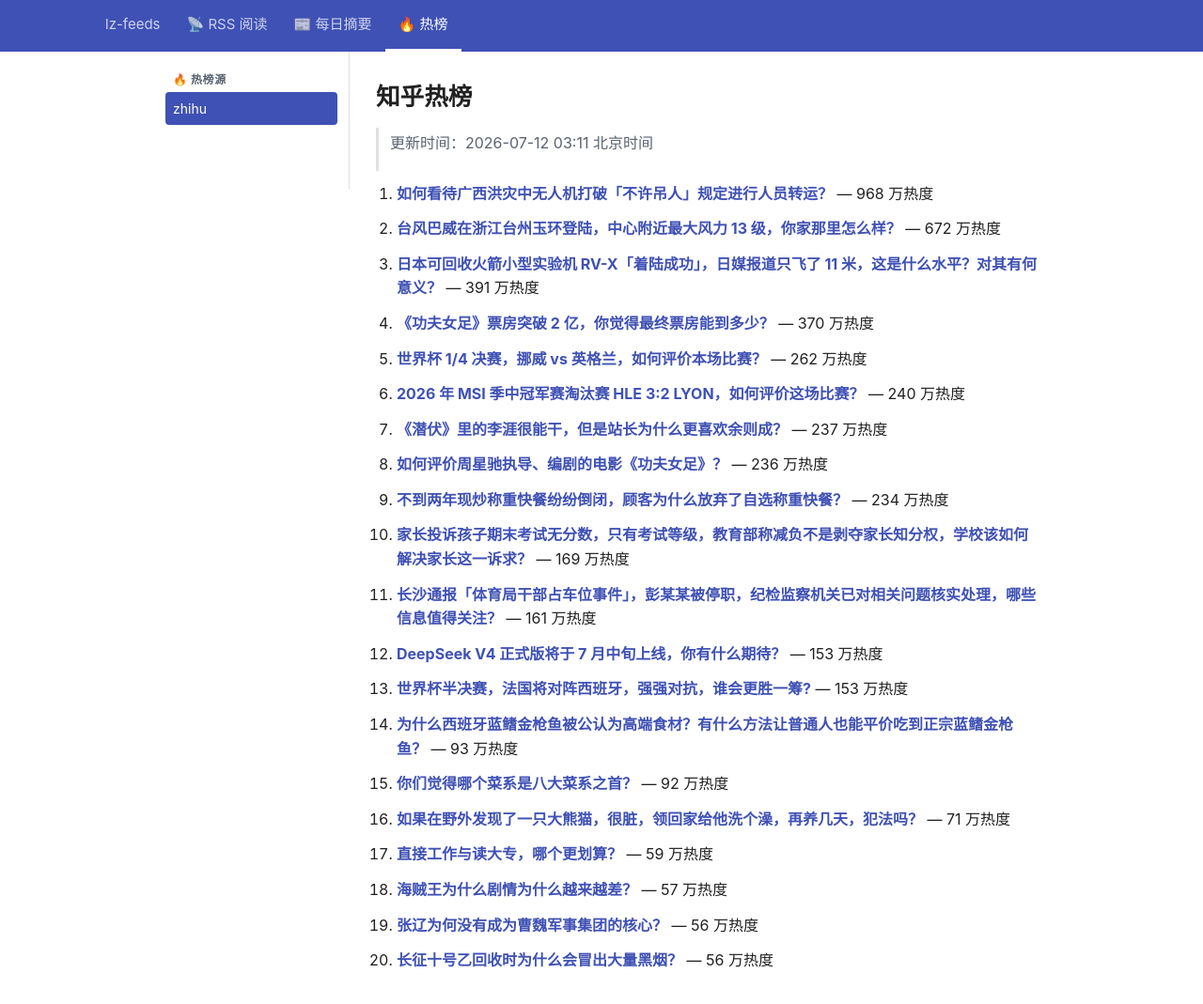
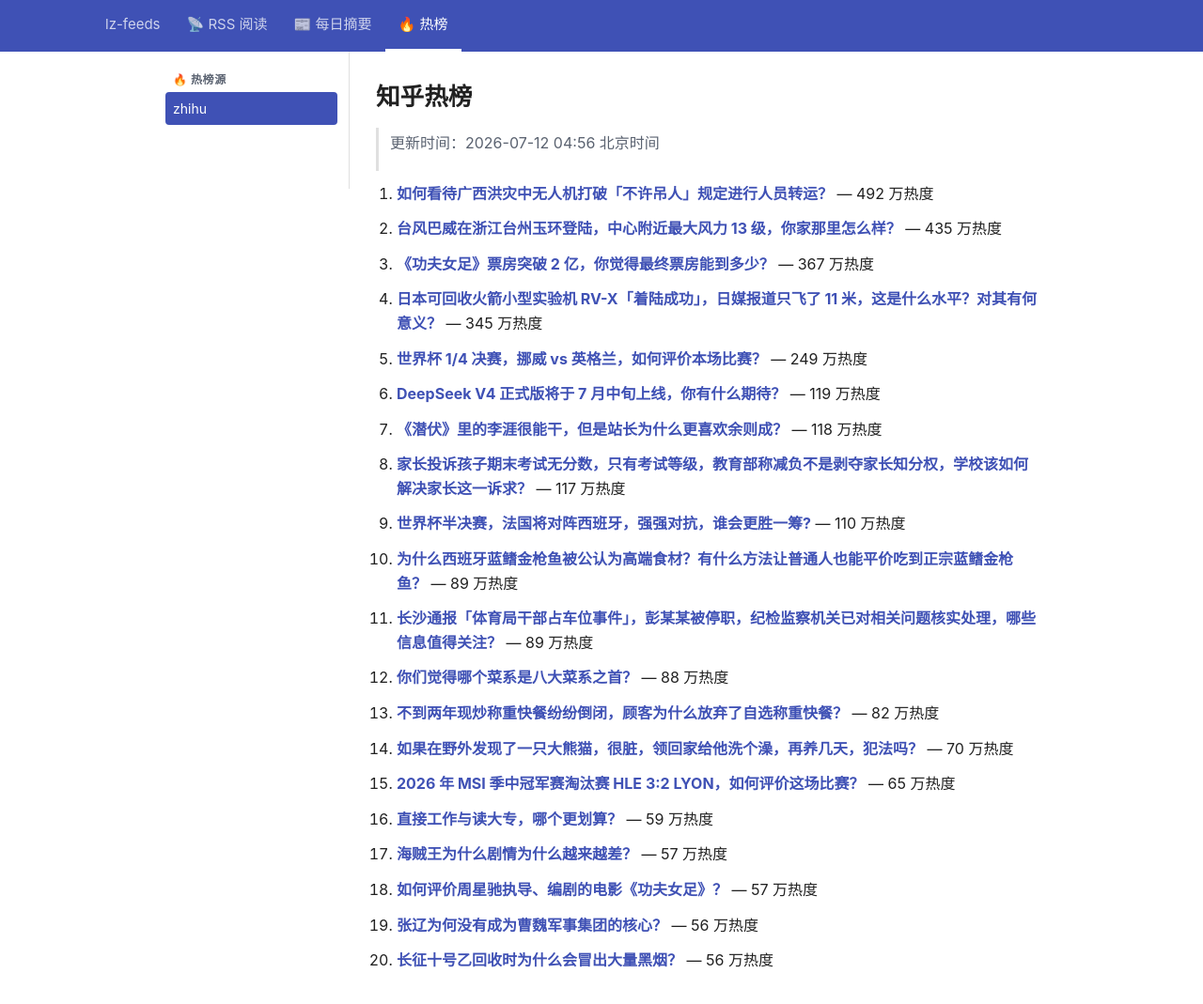
Before and after one commit to lizhang0101/lz-feeds, a Jekyll site: the page built from _hotlist/zhihu.md, in a window 1280 px wide and 1100 px high. Shown: the top 1069 px of the window at 94% size. Built offline with Jekyll 4.4.1, drawn with Linux system fonts in a browser that asks for light colours.

Commit message:
hotlist: 2026-07-11T20:56Z

```diff
--- a/_hotlist/zhihu.md
+++ b/_hotlist/zhihu.md
@@ -1,47 +1,47 @@
 ---
-updated: 2026-07-12 03:11 北京时间
+updated: 2026-07-12 04:56 北京时间
 count: 20
 ---
 
 # 知乎热榜
 
-> 更新时间：2026-07-12 03:11 北京时间
+> 更新时间：2026-07-12 04:56 北京时间
 
-1. **[如何看待广西洪灾中无人机打破「不许吊人」规定进行人员转运？](https://www.zhihu.com/question/2058898849314486143)** — 968 万热度
+1. **[如何看待广西洪灾中无人机打破「不许吊人」规定进行人员转运？](https://www.zhihu.com/question/2058898849314486143)** — 492 万热度
 
-2. **[台风巴威在浙江台州玉环登陆，中心附近最大风力 13 级，你家那里怎么样？](https://www.zhihu.com/question/2058816691778184465)** — 672 万热度
+2. **[台风巴威在浙江台州玉环登陆，中心附近最大风力 13 级，你家那里怎么样？](https://www.zhihu.com/question/2058816691778184465)** — 435 万热度
 
-3. **[日本可回收火箭小型实验机 RV-X「着陆成功」，日媒报道只飞了 11 米，这是什么水平？对其有何意义？](https://www.zhihu.com/question/2058854448244454744)** — 391 万热度
+3. **[《功夫女足》票房突破 2 亿，你觉得最终票房能到多少？](https://www.zhihu.com/question/2059222040616202362)** — 367 万热度
 
-4. **[《功夫女足》票房突破 2 亿，你觉得最终票房能到多少？](https://www.zhihu.com/question/2059222040616202362)** — 370 万热度
+4. **[日本可回收火箭小型实验机 RV-X「着陆成功」，日媒报道只飞了 11 米，这是什么水平？对其有何意义？](https://www.zhihu.com/question/2058854448244454744)** — 345 万热度
 
-5. **[世界杯 1/4 决赛，挪威 vs 英格兰，如何评价本场比赛？](https://www.zhihu.com/question/2059262837763961209)** — 262 万热度
+5. **[世界杯 1/4 决赛，挪威 vs 英格兰，如何评价本场比赛？](https://www.zhihu.com/question/2059262837763961209)** — 249 万热度
 
-6. **[2026 年 MSI 季中冠军赛淘汰赛 HLE 3:2 LYON，如何评价这场比赛？](https://www.zhihu.com/question/2059293856282284980)** — 240 万热度
+6. **[DeepSeek V4 正式版将于 7 月中旬上线，你有什么期待？](https://www.zhihu.com/question/2055029429290771542)** — 119 万热度
 
-7. **[《潜伏》里的李涯很能干，但是站长为什么更喜欢余则成？](https://www.zhihu.com/question/823558160)** — 237 万热度
+7. **[《潜伏》里的李涯很能干，但是站长为什么更喜欢余则成？](https://www.zhihu.com/question/823558160)** — 118 万热度
 
-8. **[如何评价周星驰执导、编剧的电影《功夫女足》？](https://www.zhihu.com/question/2058553085396620762)** — 236 万热度
+8. **[家长投诉孩子期末考试无分数，只有考试等级，教育部称减负不是剥夺家长知分权，学校该如何解决家长这一诉求？](https://www.zhihu.com/question/2058964046766945142)** — 117 万热度
 
-9. **[不到两年现炒称重快餐纷纷倒闭，顾客为什么放弃了自选称重快餐？](https://www.zhihu.com/question/2028079560181171761)** — 234 万热度
+9. **[世界杯半决赛，法国将对阵西班牙，强强对抗，谁会更胜一筹?](https://www.zhihu.com/question/2059206822490271818)** — 110 万热度
 
-10. **[家长投诉孩子期末考试无分数，只有考试等级，教育部称减负不是剥夺家长知分权，学校该如何解决家长这一诉求？](https://www.zhihu.com/question/2058964046766945142)** — 169 万热度
+10. **[为什么西班牙蓝鳍金枪鱼被公认为高端食材？有什么方法让普通人也能平价吃到正宗蓝鳍金枪鱼？](https://www.zhihu.com/question/2058955809854379421)** — 89 万热度
 
-11. **[长沙通报「体育局干部占车位事件」，彭某某被停职，纪检监察机关已对相关问题核实处理，哪些信息值得关注？](https://www.zhihu.com/question/2059327392334745679)** — 161 万热度
+11. **[长沙通报「体育局干部占车位事件」，彭某某被停职，纪检监察机关已对相关问题核实处理，哪些信息值得关注？](https://www.zhihu.com/question/2059327392334745679)** — 89 万热度
 
-12. **[DeepSeek V4 正式版将于 7 月中旬上线，你有什么期待？](https://www.zhihu.com/question/2055029429290771542)** — 153 万热度
+12. **[你们觉得哪个菜系是八大菜系之首？](https://www.zhihu.com/question/387174685)** — 88 万热度
 
-13. **[世界杯半决赛，法国将对阵西班牙，强强对抗，谁会更胜一筹?](https://www.zhihu.com/question/2059206822490271818)** — 153 万热度
+13. **[不到两年现炒称重快餐纷纷倒闭，顾客为什么放弃了自选称重快餐？](https://www.zhihu.com/question/2028079560181171761)** — 82 万热度
 
-14. **[为什么西班牙蓝鳍金枪鱼被公认为高端食材？有什么方法让普通人也能平价吃到正宗蓝鳍金枪鱼？](https://www.zhihu.com/question/2058955809854379421)** — 93 万热度
+14. **[如果在野外发现了一只大熊猫，很脏，领回家给他洗个澡，再养几天，犯法吗？](https://www.zhihu.com/question/444398458)** — 70 万热度
 
-15. **[你们觉得哪个菜系是八大菜系之首？](https://www.zhihu.com/question/387174685)** — 92 万热度
+15. **[2026 年 MSI 季中冠军赛淘汰赛 HLE 3:2 LYON，如何评价这场比赛？](https://www.zhihu.com/question/2059293856282284980)** — 65 万热度
 
-16. **[如果在野外发现了一只大熊猫，很脏，领回家给他洗个澡，再养几天，犯法吗？](https://www.zhihu.com/question/444398458)** — 71 万热度
+16. **[直接工作与读大专，哪个更划算？](https://www.zhihu.com/question/2057562408621805712)** — 59 万热度
 
-17. **[直接工作与读大专，哪个更划算？](https://www.zhihu.com/question/2057562408621805712)** — 59 万热度
+17. **[海贼王为什么剧情为什么越来越差？](https://www.zhihu.com/question/2046153844078523322)** — 57 万热度
 
-18. **[海贼王为什么剧情为什么越来越差？](https://www.zhihu.com/question/2046153844078523322)** — 57 万热度
+18. **[如何评价周星驰执导、编剧的电影《功夫女足》？](https://www.zhihu.com/question/2058553085396620762)** — 57 万热度
 
 19. **[张辽为何没有成为曹魏军事集团的核心？](https://www.zhihu.com/question/368391476)** — 56 万热度
 
```
